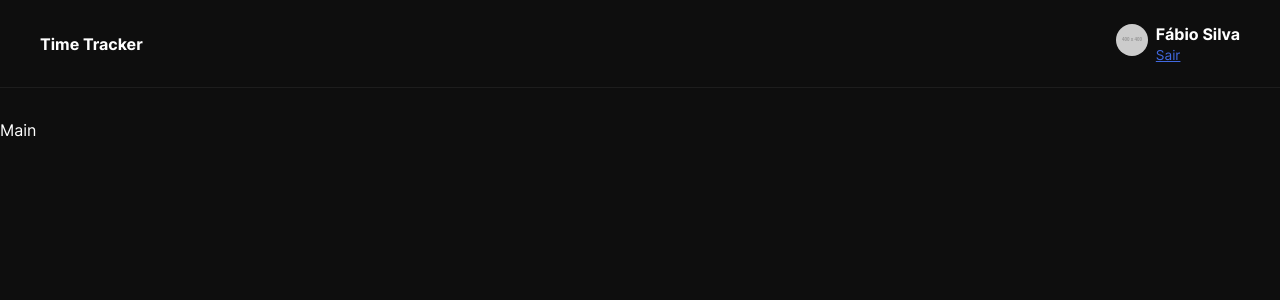
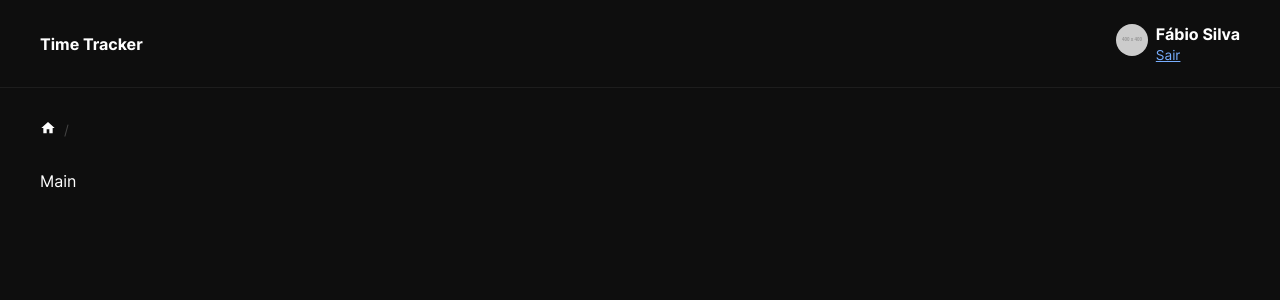
Before and after one commit to fabioper/time-tracker, a Next.js app: page / in a window 1280 px wide. Shown: the top 300 px of the page. Built offline with nearby package versions, Linux system fonts and the light colour scheme.

Commit message:
adiciona componente de breadcrumb

```diff
--- a/package.json
+++ b/package.json
@@ -12,10 +12,12 @@
     "@types/node": "20.3.0",
     "@types/react": "18.2.11",
     "@types/react-dom": "18.2.4",
+    "classnames": "^2.3.2",
     "eslint-config-next": "13.4.5",
     "next": "13.4.5",
     "react": "18.2.0",
-    "react-dom": "18.2.0"
+    "react-dom": "18.2.0",
+    "react-icons": "^4.9.0"
   },
   "devDependencies": {
     "@typescript-eslint/eslint-plugin": "^5.59.9",
--- a/src/app/layout.tsx
+++ b/src/app/layout.tsx
@@ -2,6 +2,7 @@ import "./globals.css"
 import { type PropsWithChildren } from "react"
 import { inter } from "@/assets/fonts"
 import Header from "@/components/Header"
+import Breadcrumb from "@/components/Breadcrumb"
 
 export const metadata = {
   title: "Time Tracker",
@@ -13,7 +14,10 @@ export default function RootLayout({ children }: PropsWithChildren) {
     <html lang="pt-br" className={inter.variable}>
       <body>
         <Header />
-        {children}
+        <div className="container">
+          <Breadcrumb items={[]} />
+          {children}
+        </div>
       </body>
     </html>
   )
--- /dev/null
+++ b/src/components/Breadcrumb/Breadcrumb.module.css
@@ -0,0 +1,34 @@
+.breadcrumbs ul {
+  display: flex;
+  align-items: center;
+  gap: .5rem;
+  list-style: none;
+  color: #454545;
+  font-size: var(--font-size-small);
+  margin: 2rem 0;
+  padding: 0;
+}
+
+.breadcrumbs li {
+  display: flex;
+  align-items: center;
+}
+
+.breadcrumbs a {
+  color: var(--color-foreground);
+  text-decoration: none;
+}
+
+.breadcrumbs ul li + li:before {
+  content: "/";
+  margin-right: .5rem;
+}
+
+.home:not(:has(+ li)):after {
+  content: "/";
+  margin-left: .5rem;
+}
+
+.home svg {
+  font-size: 1rem;
+}
--- /dev/null
+++ b/src/components/Breadcrumb/Breadcrumb.tsx
@@ -0,0 +1,39 @@
+import styles from "./Breadcrumb.module.css"
+import Link from "next/link"
+import { MdHome } from "react-icons/md"
+import { useCallback } from "react"
+
+interface BreadcrumbItem {
+  label: string
+  path?: string
+}
+
+interface BreadcrumbProps {
+  items: BreadcrumbItem[]
+}
+
+export function Breadcrumb(props: BreadcrumbProps) {
+  const renderItem = useCallback((item: BreadcrumbItem) => {
+    if (item.path) {
+      return <Link href={item.path}>{item.label}</Link>
+    }
+
+    return <span>{item.label}</span>
+  }, [])
+
+  return (
+    <div className={styles.breadcrumbs}>
+      <ul>
+        <li className={styles.home}>
+          <Link href="/" title="Home">
+            <MdHome />
+          </Link>
+        </li>
+
+        {props.items.map(item => (
+          <li key={item.path}>{renderItem(item)}</li>
+        ))}
+      </ul>
+    </div>
+  )
+}
--- /dev/null
+++ b/src/components/Breadcrumb/index.ts
@@ -0,0 +1 @@
+export { Breadcrumb as default } from "./Breadcrumb"
--- a/src/components/UserCard/UserCard.module.css
+++ b/src/components/UserCard/UserCard.module.css
@@ -23,6 +23,6 @@
 }
 
 .signoutLink {
-  color: royalblue;
+  color: #78AEFF;
   font-size: var(--font-size-small);
 }
```
Also changed, not shown: .eslintrc.json, 1 other file (tests, documents, lock files or other folders).
